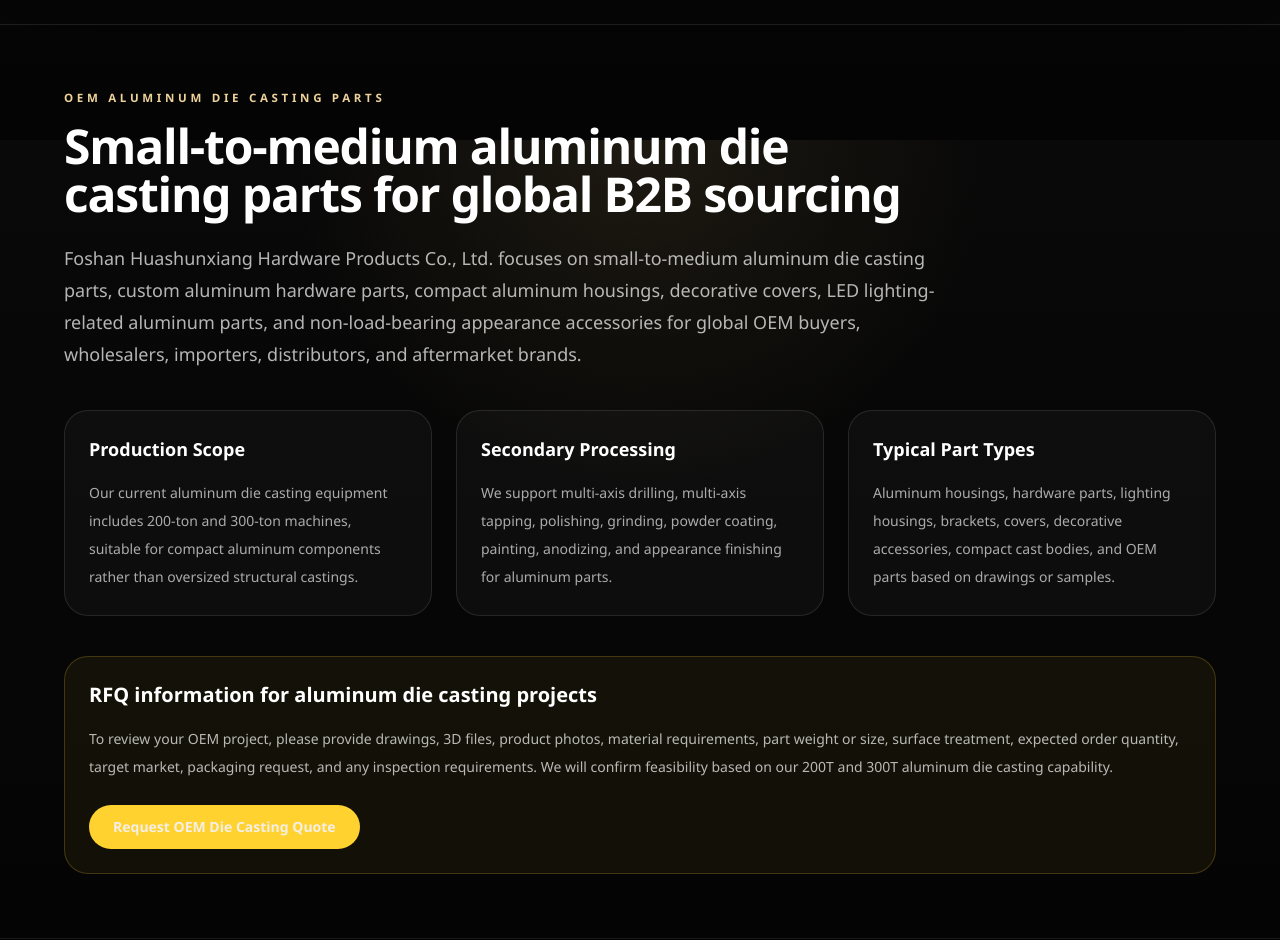
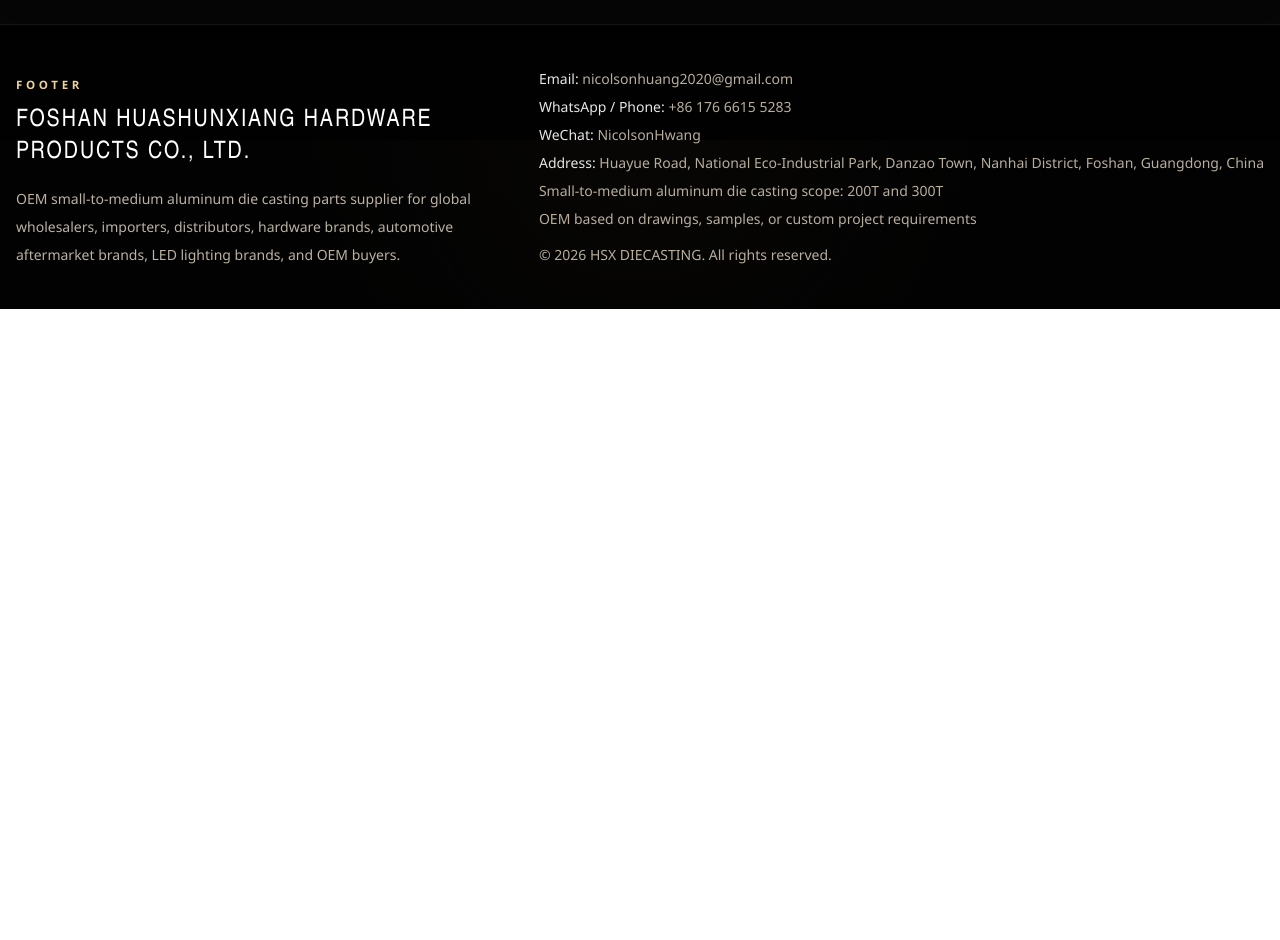
Before and after one commit to nicolsonhuang-byte/hsxdiecasting, a Next.js app: page /products/oem-aluminum-die-casting-parts in a window 1280 px wide. Shown: the part 11060-12000 px from the top of the page. After the commit the page ends 11369 px from the top, so only its background shows below. Built offline with nearby package versions, Linux system fonts and the light colour scheme.

Commit message:
Remove duplicate OEM product page sections

```diff
--- a/src/app/products/oem-aluminum-die-casting-parts/page.tsx
+++ b/src/app/products/oem-aluminum-die-casting-parts/page.tsx
@@ -1042,94 +1042,6 @@ export default function OemAluminumDieCastingPartsPage() {
             </div>
           </div>
         </section>
-
-        {/* SEO content enhancement: OEM Aluminum Die Casting Parts */}
-        <section className="border-t border-white/10 bg-black/20 px-6 py-16 lg:px-12">
-          <div className="mx-auto max-w-6xl">
-            <p className="section-kicker">OEM aluminum die casting parts</p>
-            <h2 className="mt-4 max-w-4xl text-3xl font-semibold tracking-tight text-white lg:text-5xl">
-              Small-to-medium aluminum die casting parts for global B2B sourcing
-            </h2>
-            <p className="mt-6 max-w-4xl text-base leading-8 text-white/70 lg:text-lg">
-              Foshan Huashunxiang Hardware Products Co., Ltd. focuses on small-to-medium aluminum
-              die casting parts, custom aluminum hardware parts, compact aluminum housings,
-              decorative covers, LED lighting-related aluminum parts, and non-load-bearing appearance
-              accessories for global OEM buyers, wholesalers, importers, distributors, and aftermarket
-              brands.
-            </p>
-
-            <div className="mt-10 grid gap-6 lg:grid-cols-3">
-              <div className="rounded-3xl border border-white/10 bg-white/[0.03] p-6">
-                <h3 className="text-lg font-semibold text-white">Production Scope</h3>
-                <p className="mt-4 text-sm leading-7 text-white/65">
-                  Our current aluminum die casting equipment includes 200-ton and 300-ton machines,
-                  suitable for compact aluminum components rather than oversized structural castings.
-                </p>
-              </div>
-              <div className="rounded-3xl border border-white/10 bg-white/[0.03] p-6">
-                <h3 className="text-lg font-semibold text-white">Secondary Processing</h3>
-                <p className="mt-4 text-sm leading-7 text-white/65">
-                  We support multi-axis drilling, multi-axis tapping, polishing, grinding, powder
-                  coating, painting, anodizing, and appearance finishing for aluminum parts.
-                </p>
-              </div>
-              <div className="rounded-3xl border border-white/10 bg-white/[0.03] p-6">
-                <h3 className="text-lg font-semibold text-white">Typical Part Types</h3>
-                <p className="mt-4 text-sm leading-7 text-white/65">
-                  Aluminum housings, hardware parts, lighting housings, brackets, covers, decorative
-                  accessories, compact cast bodies, and OEM parts based on drawings or samples.
-                </p>
-              </div>
-            </div>
-
-            <div className="mt-10 rounded-3xl border border-amber-300/20 bg-amber-300/[0.06] p-6">
-              <h3 className="text-xl font-semibold text-white">RFQ information for aluminum die casting projects</h3>
-              <p className="mt-4 text-sm leading-7 text-white/70">
-                To review your OEM project, please provide drawings, 3D files, product photos,
-                material requirements, part weight or size, surface treatment, expected order
-                quantity, target market, packaging request, and any inspection requirements. We will
-                confirm feasibility based on our 200T and 300T aluminum die casting capability.
-              </p>
-              <a
-                href="https://wa.me/8617666155283"
-                target="_blank"
-                rel="noreferrer"
-                className="mt-6 inline-flex rounded-full bg-amber-300 px-6 py-3 text-sm font-semibold text-black transition hover:bg-amber-200"
-              >
-                Request OEM Die Casting Quote
-              </a>
-            </div>
-          </div>
-        </section>
-
-
-      {/* Product visual section: /images/aluminum-die-casting-parts.png */}
-      <section className="border-t border-white/10 bg-black px-6 py-16 lg:px-12">
-        <div className="mx-auto grid max-w-6xl gap-10 lg:grid-cols-[1.05fr_0.95fr] lg:items-center">
-          <div>
-            <p className="text-xs font-semibold uppercase tracking-[0.35em] text-amber-300">
-              Product image
-            </p>
-            <h2 className="mt-4 text-3xl font-semibold tracking-tight text-white lg:text-5xl">
-              OEM Aluminum Die Casting Parts Showcase
-            </h2>
-            <p className="mt-6 text-base leading-8 text-white/70 lg:text-lg">
-              This product image helps global B2B buyers quickly understand the related supply scope,
-              including OEM product development, aluminum die casting, LED lighting components,
-              surface finishing, and export-ready project support.
-            </p>
-          </div>
-
-          <div className="overflow-hidden rounded-3xl border border-white/10 bg-white/[0.04] shadow-2xl">
-            <img
-              src="/images/aluminum-die-casting-parts.png"
-              alt="OEM aluminum die casting parts and compact aluminum hardware components"
-              className="h-full w-full object-cover"
-            />
-          </div>
-        </div>
-      </section>
-
     </main>
 
       <footer className="border-t border-white/8 bg-black/80 py-10">
```
